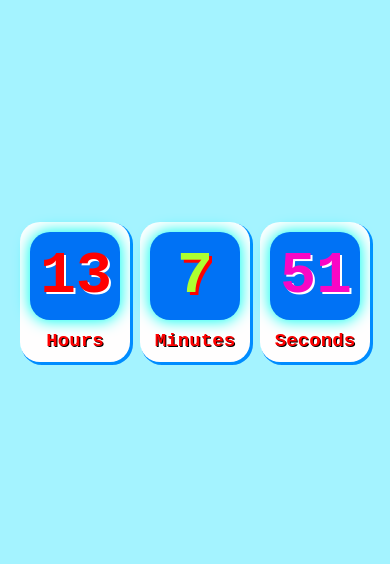
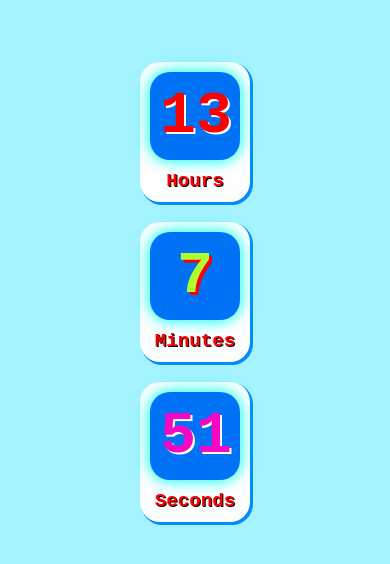
Before and after one commit to Kunal89204/Digital-Clock, a plain HTML site: page index.html in a window 390 px wide. Shown: the part 130-694 px from the top of the page. Drawn offline with Linux system fonts and the light colour scheme.

Commit message:
better responsiveness

```diff
--- a/style.css
+++ b/style.css
@@ -94,3 +94,15 @@ p{
         width: 100%;
     }
 }
+
+@media only screen and (max-width:600px){
+    .clock-box{
+        flex-direction: column;
+        justify-content: center;
+        align-items: center;
+    }
+
+    .time-box{
+        margin: 10px;
+    }
+}
```
